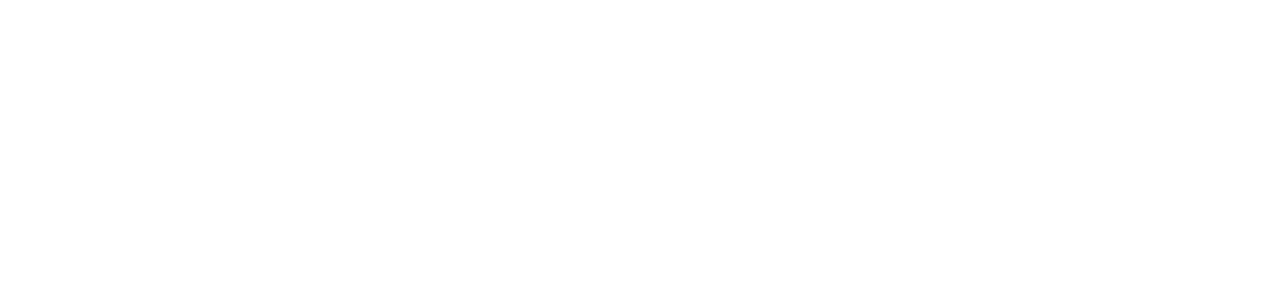
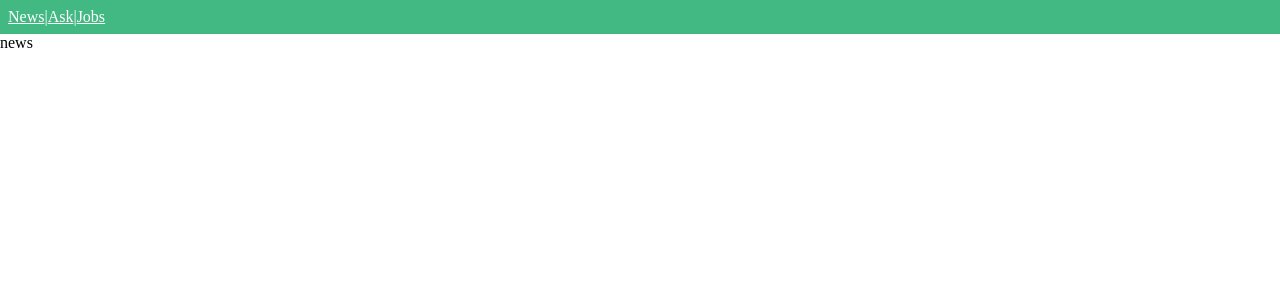
Before and after one commit to choi-ys/VueExample, a Vue app: page /news#/ in a window 1280 px wide. Shown: the top 300 px of the page. Built offline with nearby package versions, Linux system fonts and the light colour scheme.

Commit message:
[2020-01-04]용석:add header vue and router

```diff
--- a/src/App.vue
+++ b/src/App.vue
@@ -1,25 +1,23 @@
 <template>
   <div id="app">
+    <tool-bar></tool-bar>
     <router-view></router-view>
   </div>
 </template>
 
 <script>
 
+import ToolBar from './components/ToolBar.vue';
 export default {
-  methods:{
-
-  }
+  components:{
+    ToolBar,
+  },
 }
 </script>
 
 <style>
-#app {
-  font-family: Avenir, Helvetica, Arial, sans-serif;
-  -webkit-font-smoothing: antialiased;
-  -moz-osx-font-smoothing: grayscale;
-  text-align: center;
-  color: #2c3e50;
-  margin-top: 60px;
+body {
+  padding: 0;
+  margin: 0;
 }
 </style>
--- /dev/null
+++ b/src/components/ToolBar.vue
@@ -0,0 +1,23 @@
+<template>
+    <div class="header">
+        <!-- router-link 'to' attribute : generate <A></A> tag -->
+        <router-link to="/news">News</router-link> |
+        <router-link to="/ask">Ask</router-link> |
+        <router-link to="/jobs">Jobs</router-link>
+    </div>
+</template>
+
+<style scoped>
+.header{
+    color: white;
+    background-color: #42b883;
+    display: flex;
+    padding: 8px;
+}
+.header a:active{
+    color: #35495e;
+}
+.header a{
+    color: white;
+}
+</style>
--- a/src/router/index.js
+++ b/src/router/index.js
@@ -3,11 +3,20 @@
 import AskView from '../views/AskView.vue';
 import jobsView from '../views/JobsView.vue';
 import NewsView from '../views/NewsView.vue';
+import UserView from '../views/UserView.vue'
+import ItemView from '../views/ItemView.vue'
 
 Vue.use(VueRouter);
 
 export const router = new VueRouter({
+    mode: 'history',
     routes: [
+        {
+            // path: 요청 URL 경로
+            path:'/',
+            // 요청 URL 출력/처리 부
+            redirect: '/news',
+        },
         {
             // path: news 화면 요청
             path:'/ask',
@@ -25,6 +34,18 @@
             path:'/news',
             // 요청 URL 출력/처리 부
             component: NewsView,
+        },
+        {
+            // path: 요청 URL 경로
+            path:'/user',
+            // 요청 URL 출력/처리 부
+            component: UserView,
+        },
+        {
+            // path: 요청 URL 경로
+            path:'/item',
+            // 요청 URL 출력/처리 부
+            component: ItemView,
         }
     ]
 });
--- /dev/null
+++ b/src/views/ItemView.vue
@@ -0,0 +1,9 @@
+<template>
+  <div>
+      item
+  </div>
+</template>
+
+<style>
+
+</style>
--- /dev/null
+++ b/src/views/UserView.vue
@@ -0,0 +1,9 @@
+<template>
+  <div>
+      user
+  </div>
+</template>
+
+<style>
+
+</style>
```
